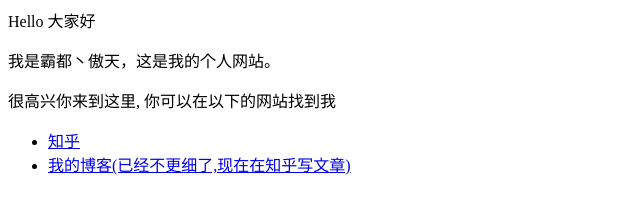
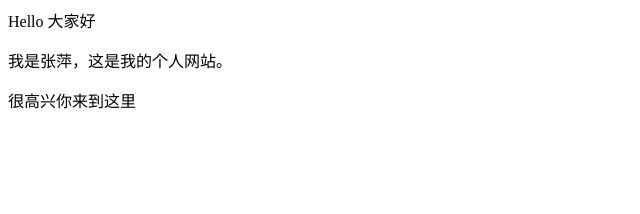
Before and after one commit to sunbowenHudi/sunbowenHudi.github.io, a plain HTML site: page index.html in a window 1280 px wide. Shown: the whole page, without its empty margins (0-640 px from the left). Drawn offline with Linux system fonts and the light colour scheme.

Commit message:
Update index.html

```diff
--- a/index.html
+++ b/index.html
@@ -1,8 +1,3 @@
 <p>Hello 大家好</p>
-<p>我是霸都丶傲天，这是我的个人网站。 </p>
-<p>很高兴你来到这里, 你可以在以下的网站找到我</p>
-
-<ul>
-  <li> <a href="https://www.zhihu.com/people/AJLoveChina">知乎</a> </li>
-  <li> <a href="http://hejie.nigeerhuo.com">我的博客(已经不更细了,现在在知乎写文章)</a> </li>
-</ul>
+<p>我是张萍，这是我的个人网站。 </p>
+<p>很高兴你来到这里</p>
```
